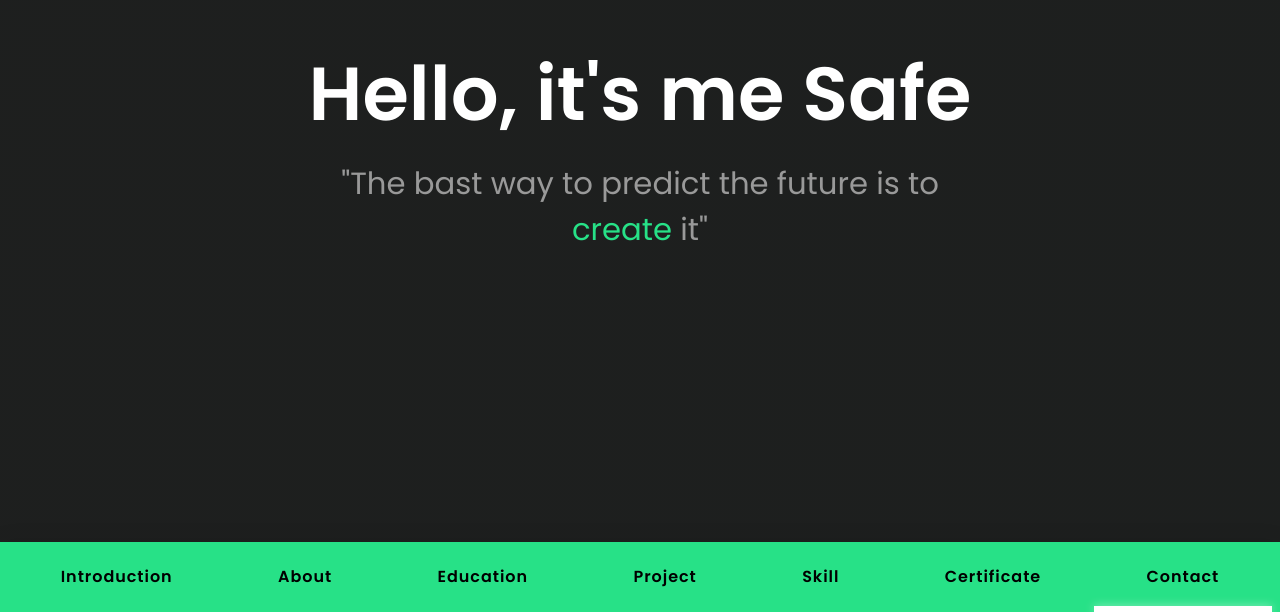
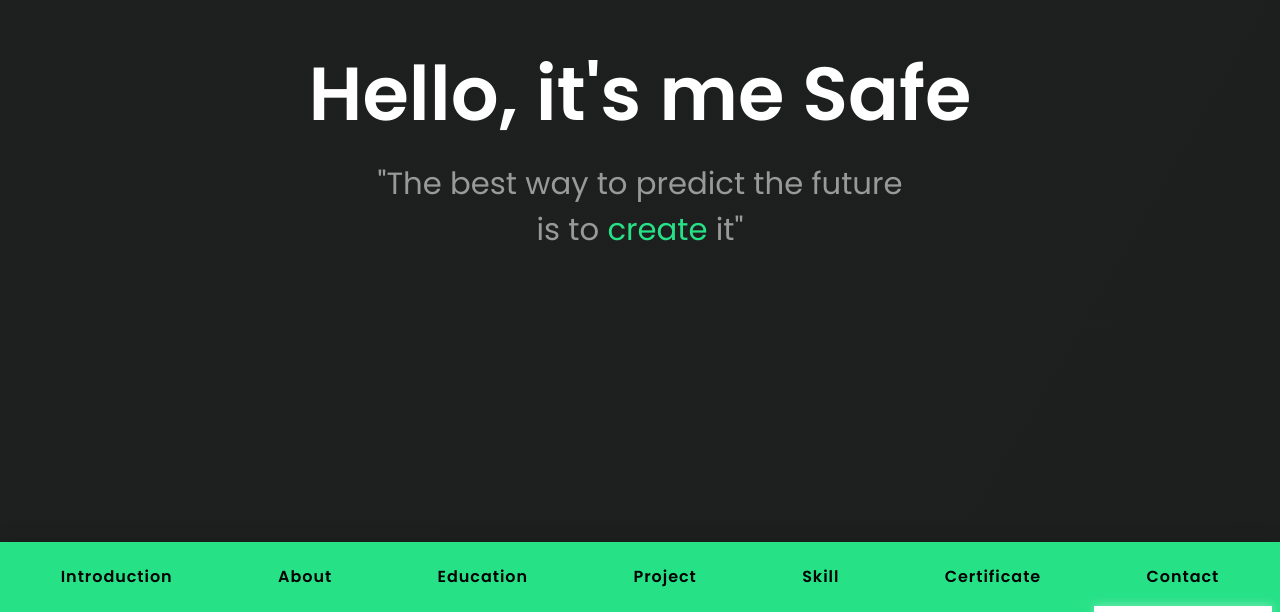
Before and after one commit to nanthachaics07/cs07-portfilio, a React (Vite) app: page / in a window 1280 px wide. Shown: the part 188-800 px from the top of the page. Built offline with nearby package versions, Linux system fonts and the light colour scheme.

Commit message:
fix: wrap hero tagline and correct spelling
Break the quote after "future" and fix "bast" to "best" to match the profile sidebar copy.

```diff
--- a/src/components/layout/Hero.tsx
+++ b/src/components/layout/Hero.tsx
@@ -9,8 +9,9 @@ export default function Hero() {
           <div className="hero-text">
             <h1 className="hero_title">Hello, it&apos;s me Safe</h1>
             <p className="hero_desc">
-              &quot;The bast way to predict the future is to{' '}
-              <span style={{ color: '#27e187' }}>create</span> it&quot;
+              &quot;The best way to predict the future
+              <br />
+              is to <span style={{ color: '#27e187' }}>create</span> it&quot;
             </p>
           </div>
         </div>
```
